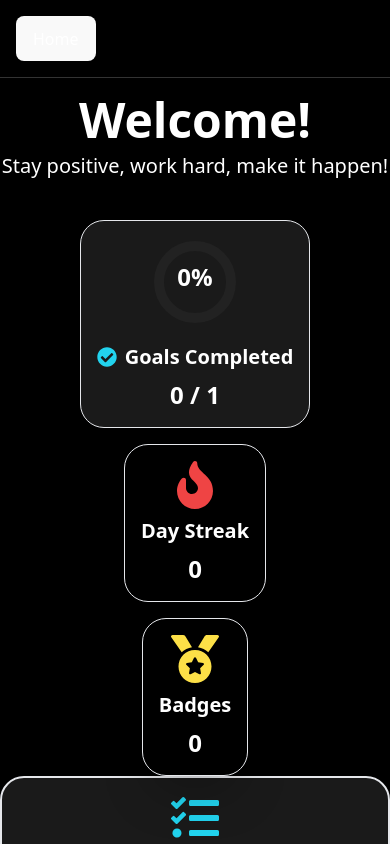
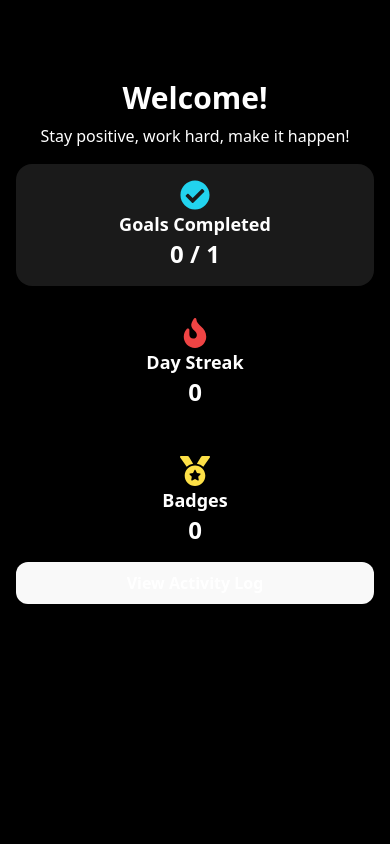
Before and after one commit to Abdullahadex/Holiday-project-, a Next.js app: page /dashboard in a window 390 px wide. Shown: the top 844 px of the page. Built offline with nearby package versions, Linux system fonts and the light colour scheme.

Commit message:
Update: navbar, auth context, mobile dashboard, and UI tweaks

```diff
--- a/pages/_app.tsx
+++ b/pages/_app.tsx
@@ -3,27 +3,15 @@ import type { AppProps } from 'next/app';
 import Link from 'next/link';
 import { useRouter } from 'next/router';
 import { useEffect, useState } from 'react';
+import { AuthProvider, useAuth } from '../src/context/AuthContext';
 
 function Navbar() {
   const router = useRouter();
   const isAuthPage = router.pathname === '/auth';
+  const { isLoggedIn, setIsLoggedIn } = useAuth();
 
-  // Hide navbar on /auth
-  if (isAuthPage) return null;
-
-  const [isLoggedIn, setIsLoggedIn] = useState(false);
-
-  useEffect(() => {
-    if (typeof window !== 'undefined') {
-      setIsLoggedIn(!!localStorage.getItem('dabbly_user_token'));
-      // Listen for login/logout events from other tabs
-      const handleStorage = () => {
-        setIsLoggedIn(!!localStorage.getItem('dabbly_user_token'));
-      };
-      window.addEventListener('storage', handleStorage);
-      return () => window.removeEventListener('storage', handleStorage);
-    }
-  }, []);
+  // Hide navbar on /auth or if not logged in
+  if (isAuthPage || !isLoggedIn) return null;
 
   const handleLogout = () => {
     if (typeof window !== 'undefined') {
@@ -48,36 +36,38 @@ function Navbar() {
         >
           Home
         </button>
-        {isLoggedIn && (
-          <>
         <Link href="/dashboard" legacyBehavior>
           <a className="text-white hover:text-white/80 font-medium px-4 block md:text-lg">Dashboard</a>
         </Link>
         <Link href="/my-goals" legacyBehavior>
-              <a className="text-white hover:text-white/80 font-medium px-4 block md:text-lg">Goal</a>
+          <a className="text-white hover:text-white/80 font-medium px-4 block md:text-lg">Goals</a>
         </Link>
-          </>
-        )}
-        {isLoggedIn && (
         <button
           onClick={handleLogout}
           className="bg-white text-black px-6 py-2 rounded-full text-sm font-medium hover:bg-white/90"
         >
           Logout
         </button>
-        )}
       </div>
     </nav>
   );
 }
 
-export default function MyApp({ Component, pageProps }: AppProps) {
+function AppContent({ Component, pageProps, router }: AppProps & { router: any }) {
   return (
     <>
       <Navbar />
       <div className="pt-16">
-        <Component {...pageProps} />
+        <Component {...pageProps} router={router} />
       </div>
     </>
   );
 }
+
+export default function MyApp({ Component, pageProps, router }: AppProps & { router: any }) {
+  return (
+    <AuthProvider>
+      <AppContent Component={Component} pageProps={pageProps} router={router} />
+    </AuthProvider>
+  );
+}
--- a/pages/auth.tsx
+++ b/pages/auth.tsx
@@ -1,12 +1,14 @@
 import React, { useState, useEffect } from 'react';
 import { motion } from 'framer-motion';
 import { useRouter } from 'next/router';
+import { useAuth } from '../src/context/AuthContext';
 
 function validateEmail(email: string) {
   return /^[^\s@]+@[^\s@]+\.[^\s@]+$/.test(email);
 }
 
 export default function AuthPage() {
+  const { setIsLoggedIn } = useAuth();
   const [isLogin, setIsLogin] = useState(true);
   const [email, setEmail] = useState('');
   const [password, setPassword] = useState('');
@@ -52,6 +54,7 @@ export default function AuthPage() {
       localStorage.setItem('dabbly_user_token', 'mock_token_123');
       localStorage.setItem('dabbly_user_email', email);
       localStorage.setItem('dabbly_user_name', user.username);
+      setIsLoggedIn(true);
       router.push('/');
     } else {
       // Sign up: store user info
@@ -59,6 +62,7 @@ export default function AuthPage() {
       localStorage.setItem('dabbly_user_email', email);
       localStorage.setItem('dabbly_user_name', username);
       localStorage.setItem(`dabbly_user_${email}`, JSON.stringify({ username, email, password }));
+      setIsLoggedIn(true);
       router.push('/');
     }
   };
--- a/pages/dashboard.tsx
+++ b/pages/dashboard.tsx
@@ -1,6 +1,7 @@
 import React, { useEffect, useState } from 'react';
 import { useRouter } from 'next/router';
 import { FaCheckCircle, FaFire, FaMedal, FaBullseye, FaTasks, FaBell, FaUserCircle } from 'react-icons/fa';
+import useIsMobile from '../hooks/useIsMobile';
 
 interface Goal {
   id: number;
@@ -62,6 +63,7 @@ export default function DashboardPage() {
   const [quote, setQuote] = useState('');
   const [reminders, setReminders] = useState<{ startedAt: string; name: string }[]>([]);
   const router = useRouter();
+  const isMobile = useIsMobile();
 
   useEffect(() => {
     if (typeof window !== 'undefined') {
@@ -114,6 +116,38 @@ export default function DashboardPage() {
       setReminders(reminderList);
     }
   }, [activities]);
+
+  if (isMobile) {
+    return (
+      <div className="min-h-screen w-full bg-black text-white p-4 flex flex-col gap-6">
+        <h1 className="text-3xl font-extrabold text-center mb-2">Welcome{userName ? `, ${userName}` : ''}!</h1>
+        <div className="mb-4 text-base text-cyan-200/80 italic text-center">{quote}</div>
+        <div className="flex flex-col gap-4">
+          <div className="bg-white/10 rounded-2xl p-4 flex flex-col items-center">
+            <FaCheckCircle style={{ color: '#22d3ee' }} className="text-3xl animate-bounce mb-1" />
+            <span className="text-lg font-bold mb-1">Goals Completed</span>
+            <span className="text-2xl font-extrabold">{completedCount} / {goals.length || 1}</span>
+          </div>
+          <div className="bg-orange-400/20 rounded-2xl p-4 flex flex-col items-center">
+            <FaFire style={{ color: '#ef4444' }} className="text-3xl animate-bounce mb-1" />
+            <span className="text-lg font-bold mb-1">Day Streak</span>
+            <span className="text-2xl font-extrabold">{streak}</span>
+          </div>
+          <div className="bg-yellow-300/20 rounded-2xl p-4 flex flex-col items-center">
+            <FaMedal style={{ color: '#fde047' }} className="text-3xl animate-pulse mb-1" />
+            <span className="text-lg font-bold mb-1">Badges</span>
+            <span className="text-2xl font-extrabold">{badges.length}</span>
+          </div>
+        </div>
+        <button
+          onClick={() => router.push('/activity-log')}
+          className="mt-6 w-full text-base font-extrabold px-4 py-2 rounded-xl shadow-xl bg-cyan-500 text-white hover:bg-cyan-400 transition-all duration-200"
+        >
+          View Activity Log
+        </button>
+      </div>
+    );
+  }
 
   return (
     <div className="min-h-screen w-full bg-gradient-to-br from-black via-zinc-900 to-black text-white p-0 md:p-0 flex flex-col items-center relative overflow-x-hidden">
--- /dev/null
+++ b/src/context/AuthContext.tsx
@@ -0,0 +1,28 @@
+import React, { createContext, useContext, useState, useEffect } from 'react';
+
+interface AuthContextType {
+  isLoggedIn: boolean;
+  setIsLoggedIn: (value: boolean) => void;
+}
+
+const AuthContext = createContext<AuthContextType | undefined>(undefined);
+
+export const AuthProvider: React.FC<{ children: React.ReactNode }> = ({ children }) => {
+  const [isLoggedIn, setIsLoggedIn] = useState(false);
+
+  useEffect(() => {
+    setIsLoggedIn(!!localStorage.getItem('dabbly_user_token'));
+  }, []);
+
+  return (
+    <AuthContext.Provider value={{ isLoggedIn, setIsLoggedIn }}>
+      {children}
+    </AuthContext.Provider>
+  );
+};
+
+export const useAuth = () => {
+  const context = useContext(AuthContext);
+  if (!context) throw new Error('useAuth must be used within an AuthProvider');
+  return context;
+};
```
Also changed, not shown: pages/activity-log.tsx (+10 -6 lines). Lines whose indentation alone changed are shown as unchanged.
